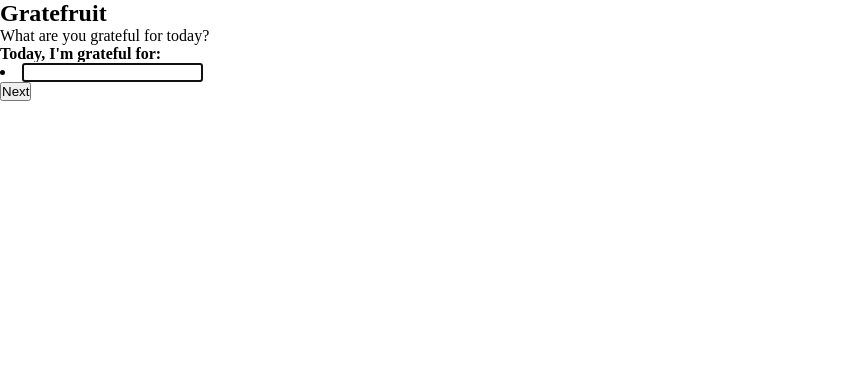
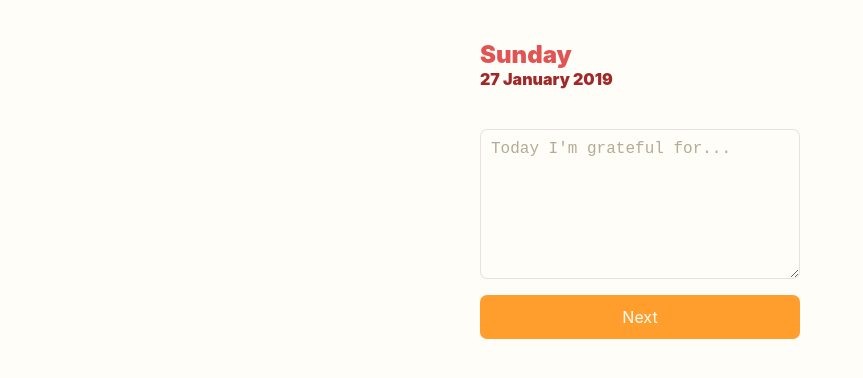
Before and after one commit to gratefruit/gratefruit, a React (Create React App) app: page / in a window 1280 px wide. Shown: the top 378 px of the page, without its empty margins (0-863 px from the left). Built offline with nearby package versions, Linux system fonts and the light colour scheme.

Commit message:
feat(form) add styles

```diff
--- a/package.json
+++ b/package.json
@@ -3,6 +3,7 @@
   "version": "0.1.0",
   "private": true,
   "dependencies": {
+    "moment": "^2.24.0",
     "react": "^16.7.0",
     "react-dom": "^16.7.0",
     "react-scripts": "2.1.3"
--- a/public/index.html
+++ b/public/index.html
@@ -1,5 +1,5 @@
 <!DOCTYPE html>
-<html lang="en">
+<html lang="en" class="bg-white">
   <head>
     <meta charset="utf-8" />
     <link rel="shortcut icon" href="%PUBLIC_URL%/favicon.ico" />
@@ -8,7 +8,8 @@
     <title>Gratefruit</title>
   </head>
   <body>
-    <noscript>You need to enable JavaScript to run this app.</noscript>
-    <div id="root"></div>
+    <div class="group">
+      <div id="root"></div>
+    </div>
   </body>
 </html>
--- a/src/App.js
+++ b/src/App.js
@@ -1,7 +1,6 @@
 import React, { Component } from 'react';
 
 import GratefulPage from './pages/GratefulPage'
-
 
 class App extends Component {
 
--- a/src/components/GratefulForm/SuccessfulSubmit.js
+++ b/src/components/GratefulForm/SuccessfulSubmit.js
@@ -11,9 +11,9 @@ export default function(props) {
 
   return (
     <div>
-      <h3 className="h3">Well done {props.name}</h3>
+      <h3 className="h3 c-ground mb-">Well done {props.name}</h3>
 
-      <ul className="list">{listItems}</ul>
+      <ul className="list c-gold">{listItems}</ul>
     </div>
   );
 }
--- a/src/components/GratefulForm/index.js
+++ b/src/components/GratefulForm/index.js
@@ -8,9 +8,12 @@ function GratefulInputItems(props) {
     return items.map((item, index) => {
         return <li key={index}
             hidden={(index !== active)}
-            className="list-item list-item--input">
-            <input name={index} className="form-input"
+            className="list-item list-item--input mt- mb-">
+            <textarea
+                name={index}
+                className="form-input form-input-textarea fs16 bg-white c-gold"
                 id={`item-${index}`}
+                placeholder="Today I'm grateful for..."
                 onChange={props.onChange(index, item)}
                 onKeyPress={props.onKeyPress(index)}
                 ref={input => input && input.focus()}
@@ -73,7 +76,6 @@ function GratefulForm(props) {
 
     return (
         <div>
-            <h4>Today, I'm grateful for:</h4>
             {
                 (!completed) ?
                     <form onSubmit={handleFormSubmit}>
--- a/src/pages/GratefulPage.js
+++ b/src/pages/GratefulPage.js
@@ -1,19 +1,20 @@
-import React from 'react'
-import GratefulForm from '../components/GratefulForm'
+import React from "react";
+import GratefulForm from "../components/GratefulForm";
+import moment from "moment";
 
 function GratefulPage(props) {
-    return (
+  return (
     <div className="group">
-
-        <h2>Gratefruit</h2>
-
-        <div>
-            <p>What are you grateful for today?</p>
-            <GratefulForm items="3" />
+      <div className="entry">
+        <div className="entry-header mt mb">
+          <h2 className="fs24 fw-black c-pink">{moment().format(`dddd`)}</h2>
+          <h3 className="fs16 fw-black c-dark-red">{moment().format(`DD MMMM YYYY`)}</h3>
         </div>
 
+        <GratefulForm items="3" />
+      </div>
     </div>
-    );
+  );
 }
 
-export default GratefulPage
+export default GratefulPage;
--- a/src/styles/main.css
+++ b/src/styles/main.css
@@ -8,8 +8,8 @@
   --base-font-size: 16px;
   --base-width: 48rem;
   --base-font-family: supria-sans;
-  --base-horizontal-gutter: 47px;
-  --base-vertical-gutter: 21px;
+  --base-horizontal-gutter: 40px;
+  --base-vertical-gutter: 20px;
 
   --color-pink: #E25353;
   --color-dark-red: #A12828;
@@ -20,10 +20,20 @@
   --color-white: #FFFDF7;
   --color-light-grey: #F8F5EC;
   --color-grey: #F1EBDA;
+  --color-gold: #695C37;
 
   --font-weight-light: light;
   --font-weight-bold: bold;
-  --font-weight-black: black;
+  --font-weight-black: 900;
+
+  --border-radius: 7px;
+
+  --font-family: -apple-system, BlinkMacSystemFont, "Segoe UI", Roboto, Helvetica, Arial, sans-serif, "Apple Color Emoji", "Segoe UI Emoji", "Segoe UI Symbol";
+;
+}
+
+html {
+  font-family: var(--font-family);
 }
 
 /* Colors */
@@ -34,6 +44,7 @@
 .c-ground { color: var(--color-ground) }
 .c-orange { color: var(--color-orange) }
 .c-white { color: var(--color-white) }
+.c-gold { color: var(--color-gold) }
 .c-light-grey { color: var(--color-light-grey) }
 .c-grey { color: var(--color-grey) }
 
@@ -45,6 +56,7 @@
 .bg-ground { background-color: var(--color-ground) }
 .bg-orange { background-color: var(--color-orange) }
 .bg-white { background-color: var(--color-white) }
+.bg-gold { background-color: var(--color-gold) }
 .bg-light-grey { background-color: var(--color-light-grey) }
 .bg-grey { background-color: var(--color-grey) }
 
@@ -72,8 +84,9 @@
 
 /* Font Sizes */
 .fs12 { font-size: calc(var(--base-font-size) - 2) }
-.fs14 { font-size: var(--base-font-size) }
-.fs17 { font-size: calc(var(--base-font-size) + 3) }
+.fs16 { font-size: 16px }
+.fs24 { font-size: 24px }
+.fs20 { font-size: 20px }
 
 /* Display */
 .db { display: block; }
@@ -96,3 +109,79 @@
 .tr { text-align: right }
 
 .ttu { text-transform: uppercase; }
+
+.group {
+  max-width: 400px;
+  margin: 0 auto;
+  padding: 0 var(--base-vertical-gutter);
+}
+
+.list-item {
+  list-style: none;
+}
+
+.form-input {
+  -webkit-appearance: none;
+  border: 0;
+  border-radius: 0;
+  outline: 0;
+  width: 100%;
+  display: block;
+  border: 1px solid rgba(0, 0, 0, 0.05);
+  transition: border-color 300ms linear;
+  padding: 10px;
+  border-radius: var(--border-radius);
+}
+
+.form-input-textarea {
+  min-height: 150px;
+}
+
+::placeholder {
+  color: var(--color-gold);
+  opacity: 0.5;
+}
+
+.form-input:focus  {
+  border-color: rgba(0, 0, 0, 0.1);
+}
+
+.btn {
+  all: unset;
+  background-color: var(--color-orange);
+  display: block;
+  width: 100%;
+  text-align: center;
+  border-radius: var(--border-radius);
+  color: var(--color-white);
+  cursor: pointer;
+  height: 44px;
+  transition: background-color 250ms ease-in-out;
+}
+
+.list {
+  line-height: 1.8;
+}
+
+.list li {
+  position: relative;
+  padding-left: 15px;
+  margin-bottom: 10px;
+}
+
+.list li::before {
+  position: absolute;
+  top: 0;
+  bottom: 0;
+  margin: auto;
+  left: 0;
+  width: 4px;
+  height: 4px;
+  background: var(--color-pink);
+  content: "";
+  border-radius: 100px;
+}
+
+.btn:hover {
+  background-color: var(--color-dark-red);
+}
```
Also changed, not shown: 1 other file (tests, documents, lock files or other folders).
